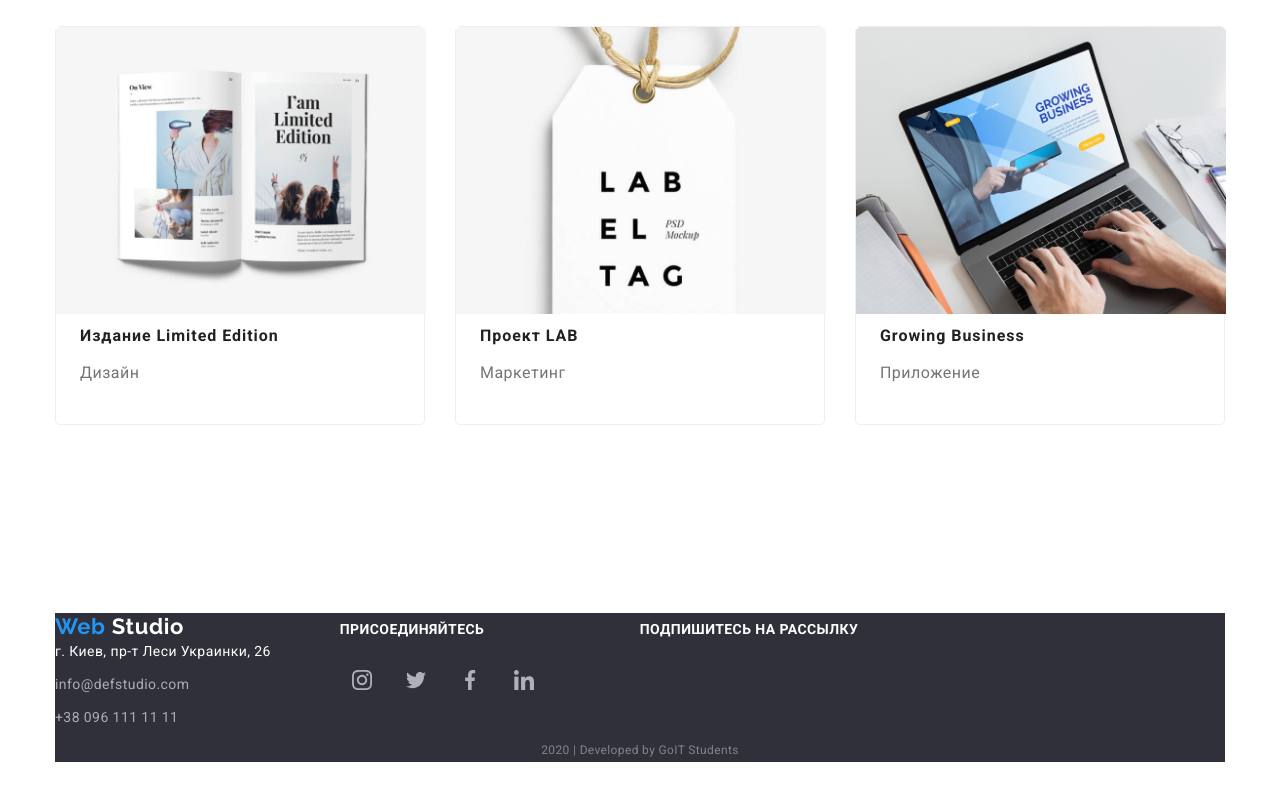
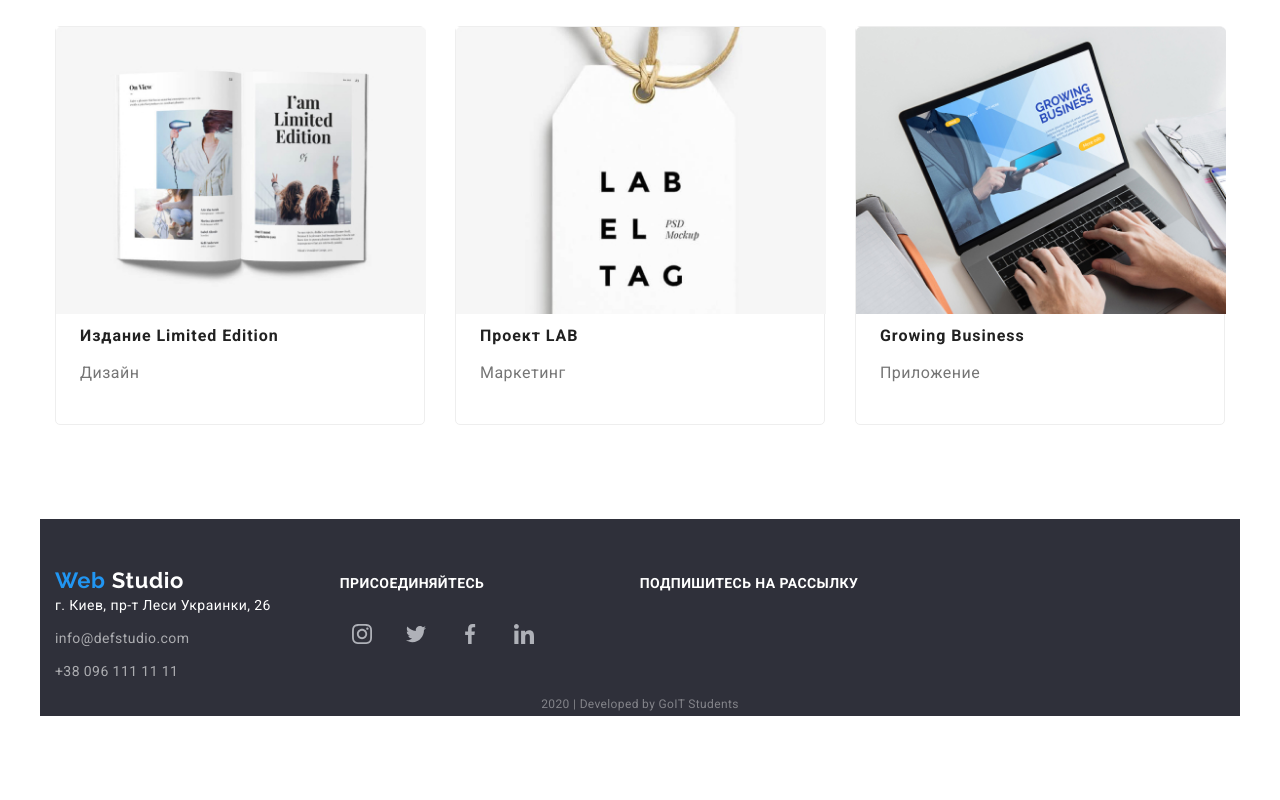
Before and after one commit to KlichkoNat/-goit-markup-hw-04, a plain HTML site: page portfolio.html in a window 1280 px wide. Shown: the part 1093-1893 px from the top of the page. After the commit the page ends 1809 px from the top, so only its background shows below. Drawn offline with nearby package versions, Linux system fonts and the light colour scheme.

Commit message:
правки футер

```diff
--- a/portfolio.html
+++ b/portfolio.html
@@ -120,7 +120,7 @@
       </ul>
     </main>
     <footer>
-      <div class="container-box">
+      <div class="container-footer">
         <div class="footer">
           <div class="avatar">
             <a href="/" class="logos-footer">
@@ -161,7 +161,9 @@
               </li>
             </ul>
           </div>
-          <p class="list-items">Подпишитесь на рассылку</p>
+          <div class="aside-list">
+            <p class="list-items">Подпишитесь на рассылку</p>
+          </div>
         </div>
         <p class="aside">2020 | Developed by GoIT Students</p>
       </div>
```
Also changed, not shown: index.html (+2 -5 lines).
